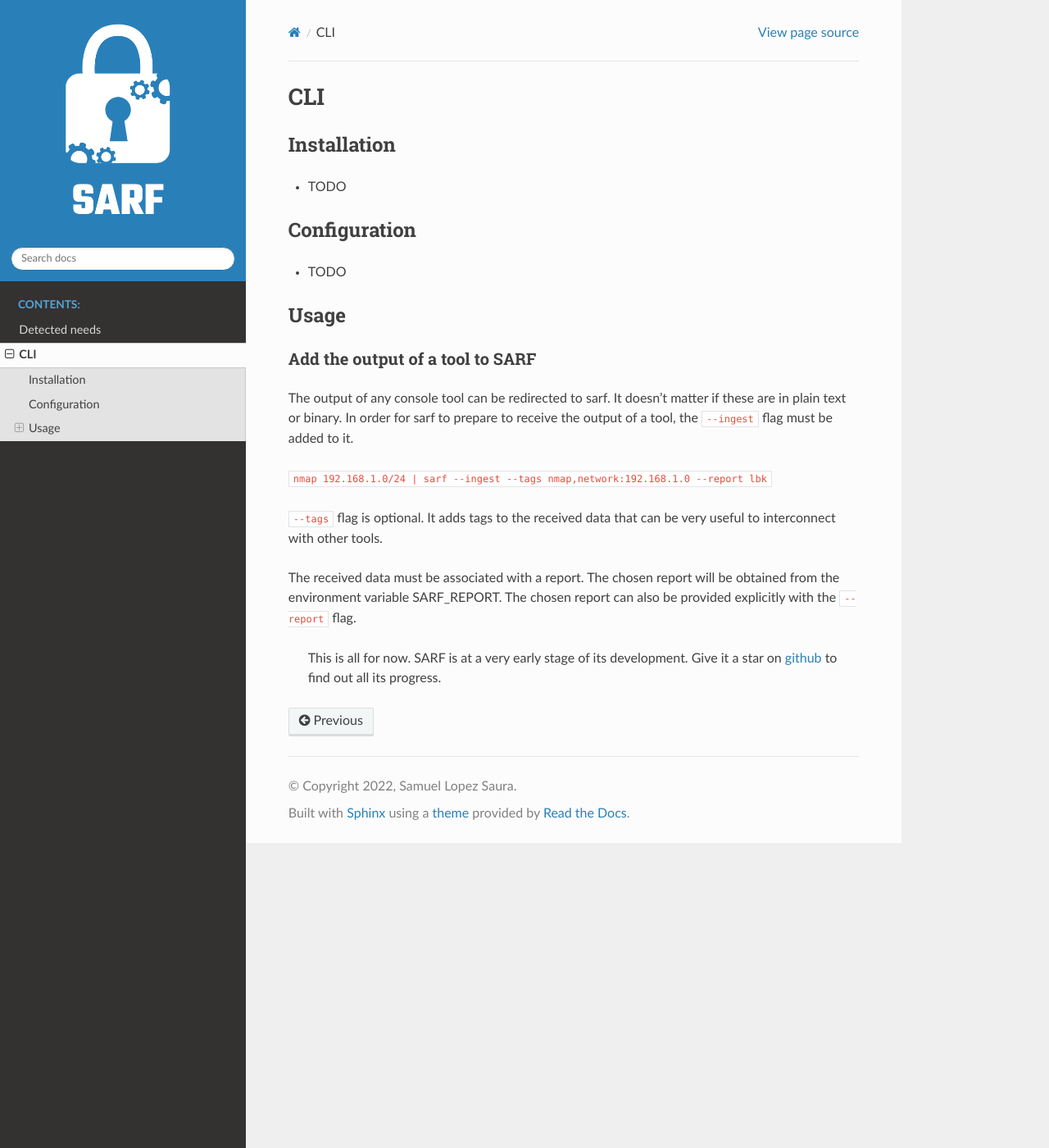
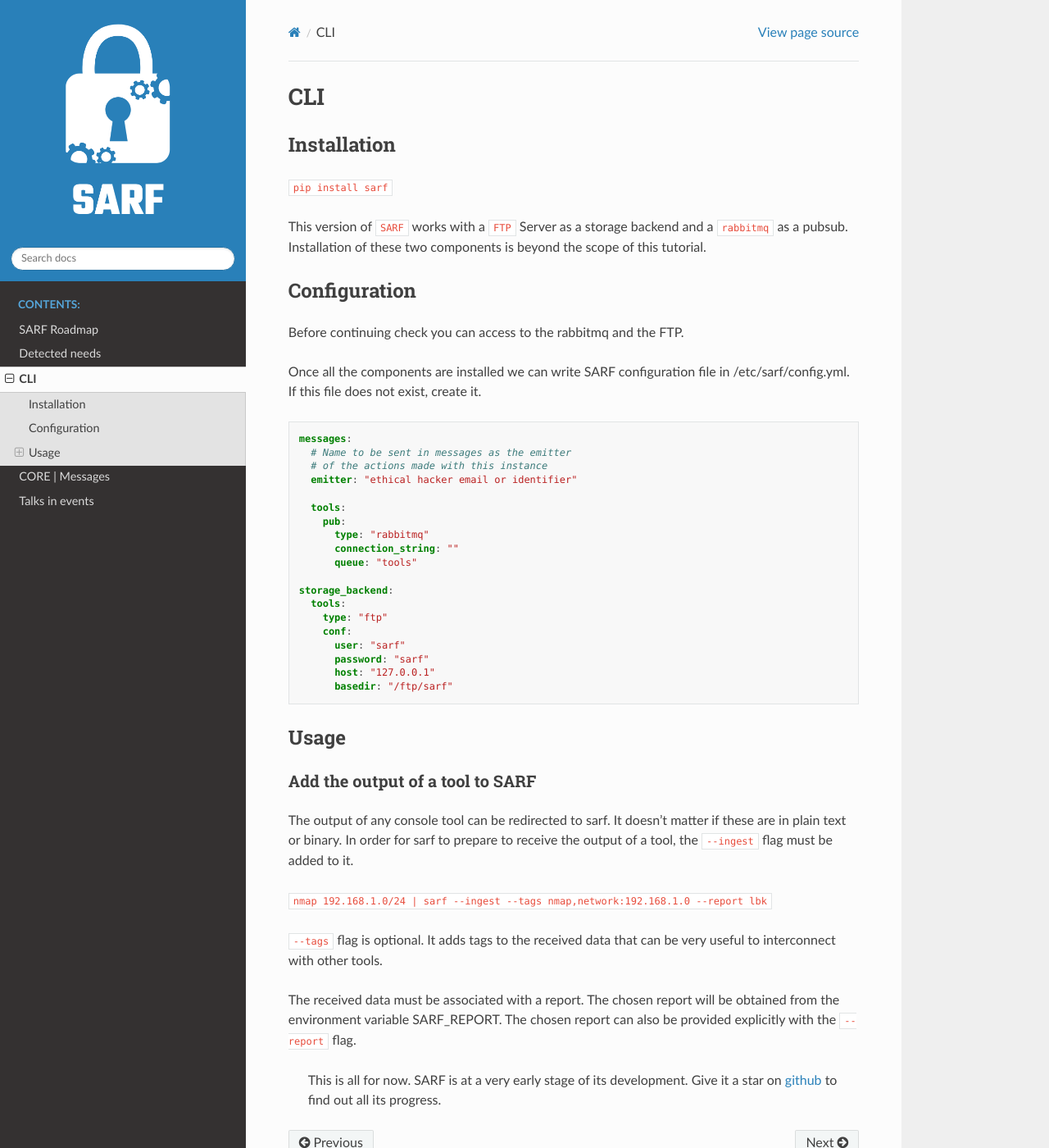
Before and after one commit to elchicodepython/SARF, a Sphinx documentation site: the page built from docs/cli/quickstart.md, in a window 1280 px wide and 1400 px high. Shown: the whole window at 82% size. Built offline with Sphinx 7.4.7 and the Read the Docs theme 2.0.0, drawn with Linux system fonts in a browser that asks for light colours.

Commit message:
docs: add the current sarf capabilities

````diff
--- a/docs/cli/quickstart.md
+++ b/docs/cli/quickstart.md
@@ -2,11 +2,41 @@
 
 ## Installation
 
-- TODO
+`pip install sarf`
+
+This version of `SARF` works with a `FTP` Server as a storage backend
+and a `rabbitmq` as a pubsub.
+Installation of these two components is beyond the scope of this tutorial.
 
 ## Configuration
 
-- TODO
+Before continuing check you can access to the rabbitmq and the FTP.
+
+Once all the components are installed we can write SARF configuration file
+in /etc/sarf/config.yml. If this file does not exist, create it.
+
+```yaml
+messages:
+  # Name to be sent in messages as the emitter
+  # of the actions made with this instance
+  emitter: "ethical hacker email or identifier"
+
+  tools:
+    pub:
+      type: "rabbitmq"
+      connection_string: ""
+      queue: "tools"
+
+storage_backend:
+  tools:
+    type: "ftp"
+    conf:
+      user: "sarf"
+      password: "sarf"
+      host: "127.0.0.1"
+      basedir: "/ftp/sarf"
+
+```
 
 ## Usage
 
--- a/docs/conf.py
+++ b/docs/conf.py
@@ -31,7 +31,8 @@ release = '2022'
 # extensions coming with Sphinx (named 'sphinx.ext.*') or your custom
 # ones.
 extensions = [
-    'myst_parser'
+    'myst_parser',
+    'sphinxcontrib.mermaid'
 ]
 
 # Add any paths that contain templates here, relative to this directory.
@@ -60,3 +61,7 @@ html_theme_options = {
     'logo_only': True,
     'display_version': False,
 }
+
+html_js_files = [
+   'js/mermaid.js',
+]
--- a/docs/requirements.txt
+++ b/docs/requirements.txt
@@ -1,2 +1,3 @@
 sphinx
 sphinx-rtd-theme
+sphinxcontrib-mermaid
````
Also changed, not shown: docs/common/events.md (added, +21 -0 lines), docs/common/roadmap_2022.md (added, +18 -0 lines), docs/core/messages.md (added, +56 -0 lines), docs/index.rst (+3 -5 lines).
